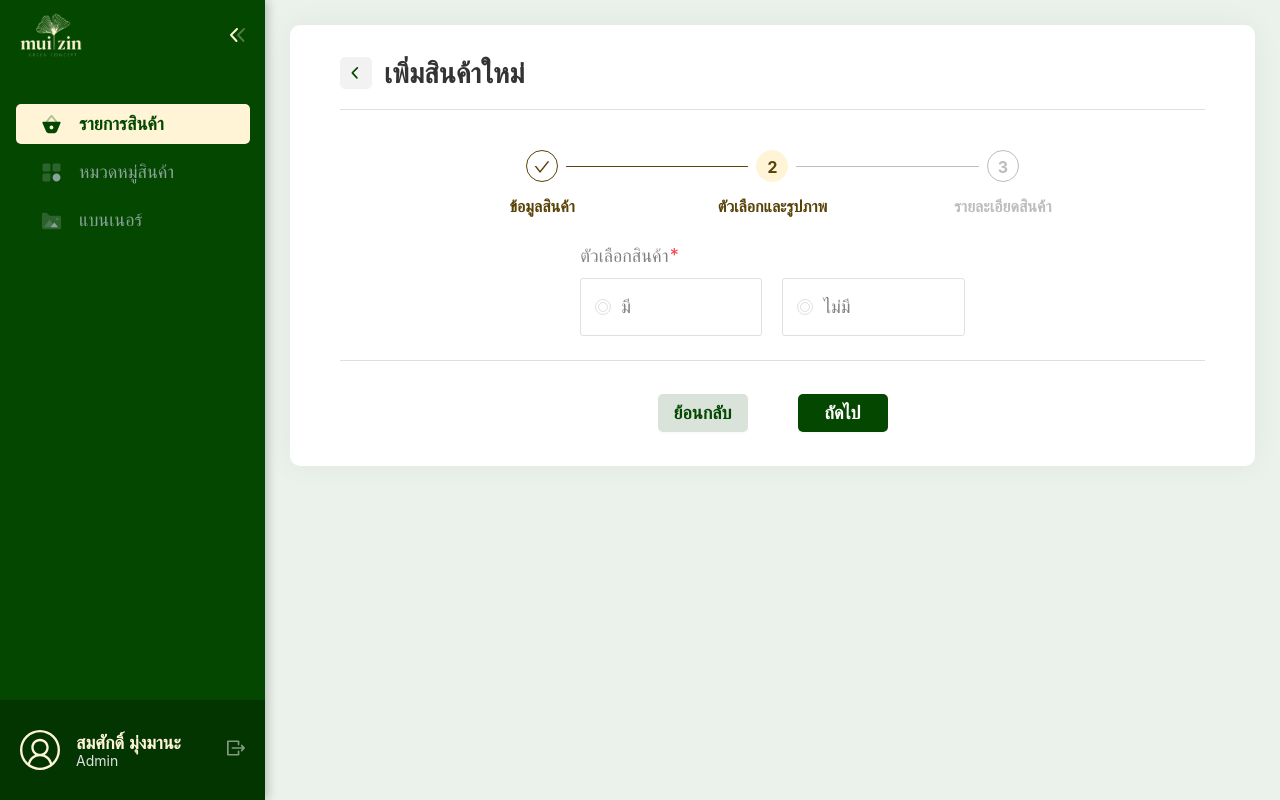
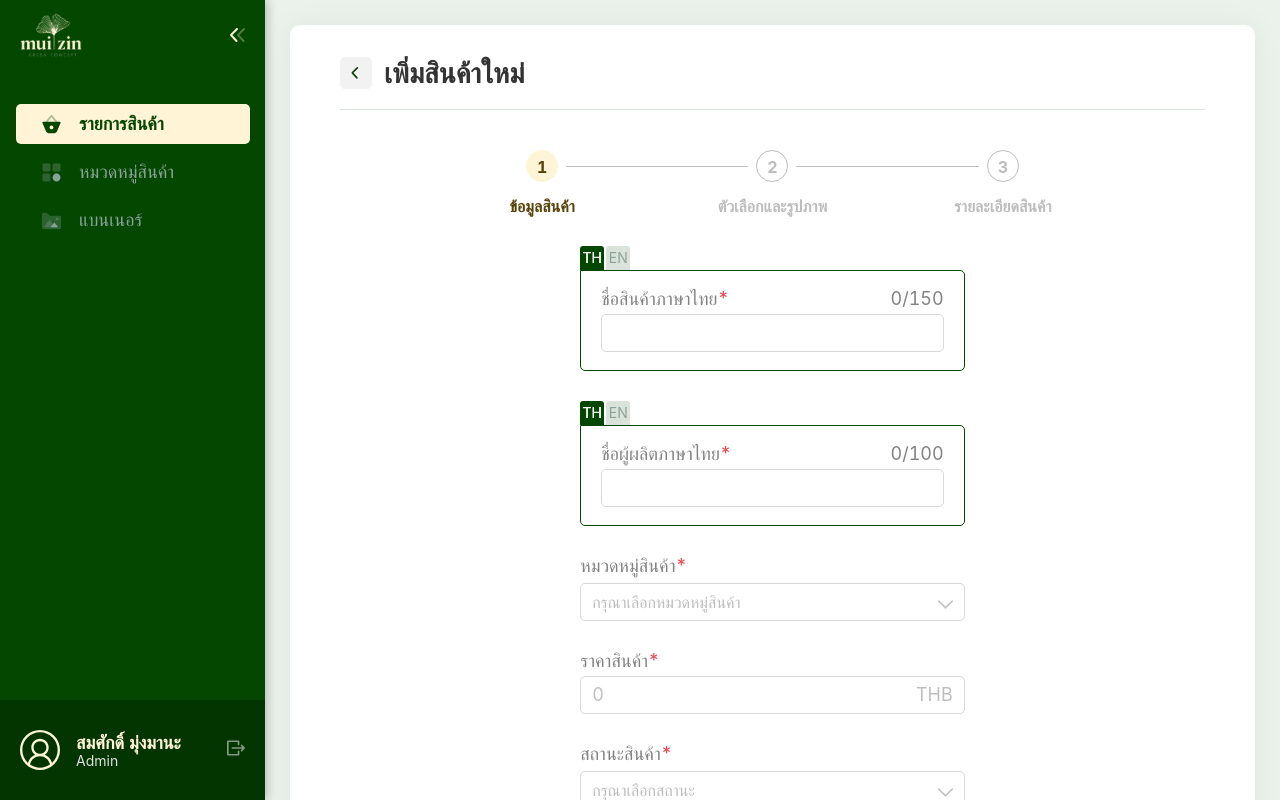
Before and after one commit to baskittisak/muiizin-admin, a React (Create React App) app: page /product in a window 1280 px wide. Built offline with nearby package versions, Linux system fonts and the light colour scheme.

Commit message:
Update Product.js

```diff
--- a/src/components/product/Product.js
+++ b/src/components/product/Product.js
@@ -33,7 +33,7 @@ const Footer = styled(Box)`
 const Product = () => {
   const navigate = useNavigate();
   const productId = useQuery("productId");
-  const [current, setCurrent] = useState(1);
+  const [current, setCurrent] = useState(0);
   const [productInfo, setProductInfo] = useState(defaultProductInfo);
   const [option, setOption] = useState(defaultOption);
   const [typeOption, setTypeOption] = useState("");
```
